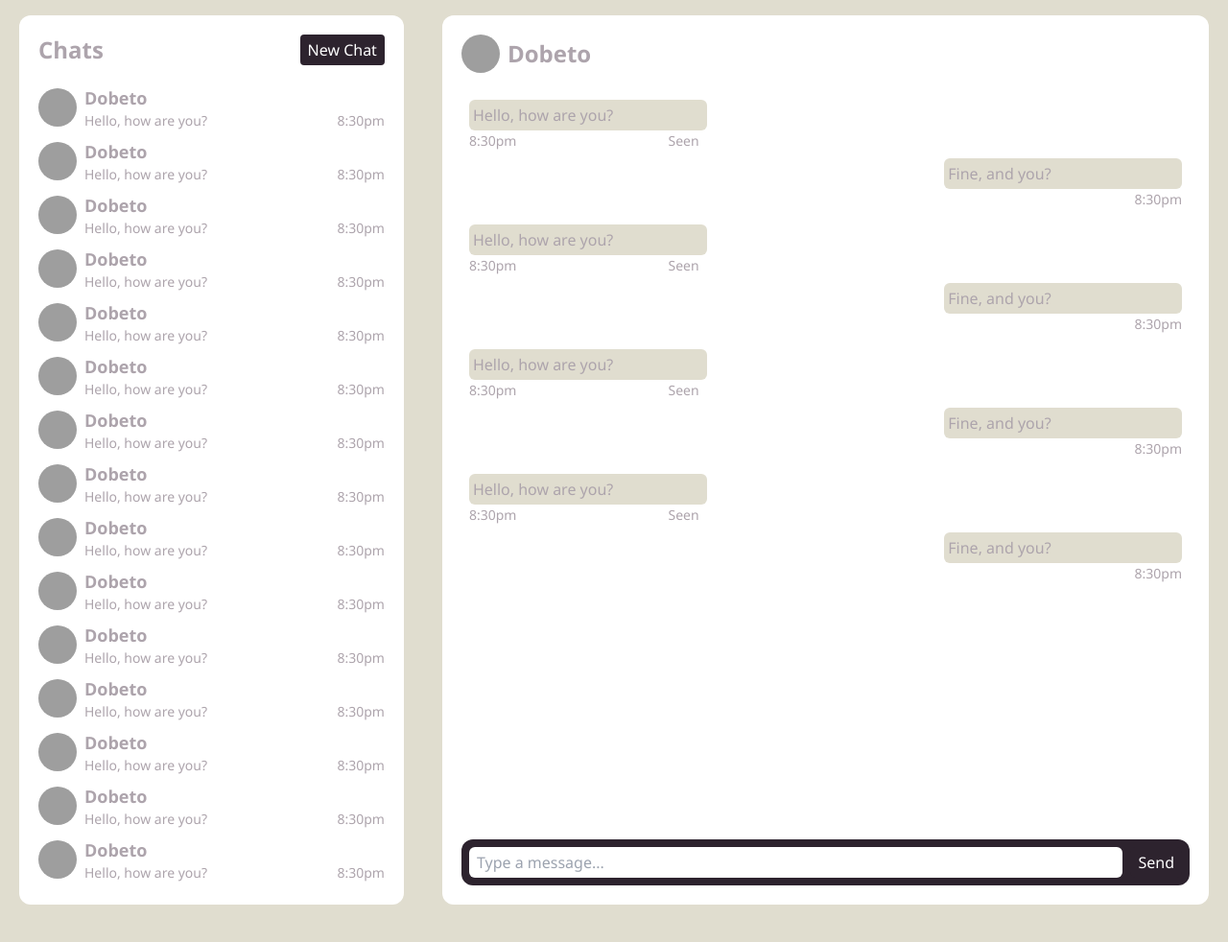
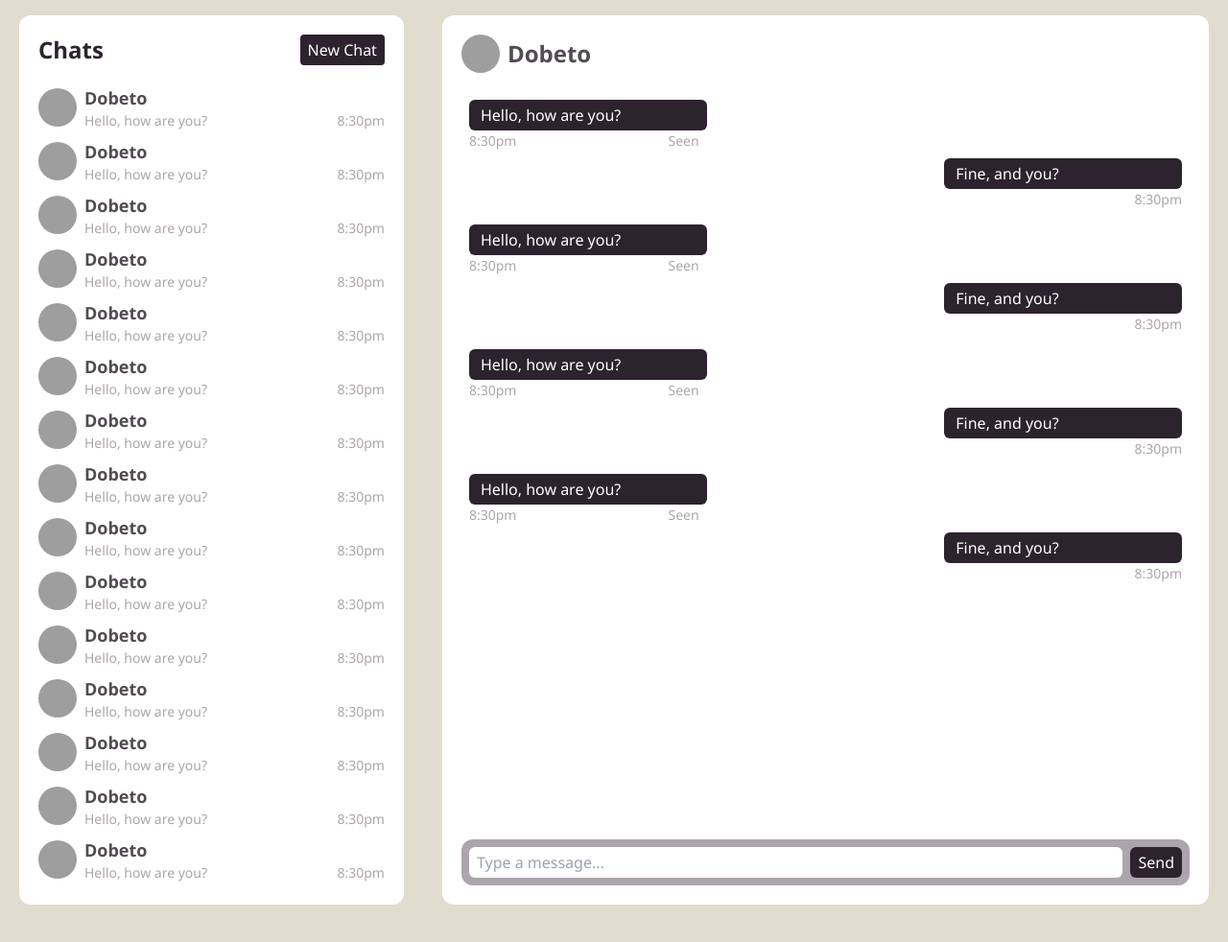
Before and after one commit to PalOntEr/Focus, a PHP site: page /chats.view.php in a window 1280 px wide. Shown: the part 68-1050 px from the top of the page at 96% size. Run offline with PHP 8.4, Linux system fonts and the light colour scheme; grey boxes are pictures that could not be loaded.

Commit message:
Updated chat view to properly use the new colour palette

```diff
--- a/views/chats.view.php
+++ b/views/chats.view.php
@@ -8,7 +8,7 @@
 <div class="container mx-auto flex flex-col sm:flex-row h-full w-screen mt-4">
     <div class="hidden sm:flex flex-col h-5/6 w-1/3 bg-primary rounded-xl mx-5 p-5">
         <div class="flex justify-between items-center mb-5">
-            <h1 class="text-2xl font-bold">Chats</h1>
+            <h1 class="text-2xl text-secondary font-bold">Chats</h1>
             <button class="hidden md:block px-2 py-1 bg-secondary text-white rounded">New Chat</button>
             <button class="block md:hidden px-2 py-1 bg-secondary text-white rounded">➕</button>
         </div>
@@ -35,7 +35,7 @@
     <div class="flex flex-col h-5/6 w-[90%] sm:w-2/3 bg-primary rounded-xl mb-5 sm:mb-0 mx-5 p-5">
         <h1 class="flex text-2xl font-bold space-x-2 mb-5 items-center">
             <img class="h-10 w-10 rounded-full" src="https://www.iconpacks.net/icons/2/free-user-icon-3296-thumb.png" alt="">
-            <p>Dobeto</p>
+            <p class="text-color ">Dobeto</p>
         </h1>
         <div class="flex flex-col space-y-2 overflow-y-scroll h-full p-2 rounded-xl">
             <?php
@@ -49,7 +49,7 @@
                 require 'views/components/outgoingMessage.php';
             ?>
         </div>
-        <div class="flex flex-col justify-end bg-secondary p-2 rounded-xl mt-3 items-center">
+        <div class="flex flex-col justify-end bg-comp-1 p-2 rounded-xl mt-3 items-center">
             <div class="flex justify-between w-full space-x-2">
             <input type="text" class="w-full px-2 py-1 rounded-md" placeholder="Type a message...">
             <button class="px-2 py-1 bg-secondary text-white rounded-md">Send</button>
--- a/views/components/chatPreview.php
+++ b/views/components/chatPreview.php
@@ -1,7 +1,7 @@
 <div class="flex items-center space-x-2 w-full">
     <img class="h-10 w-10 rounded-full" src="https://www.iconpacks.net/icons/2/free-user-icon-3296-thumb.png" alt="">
     <div class="w-full">
-        <h2 class="text-lg font-bold">Dobeto</h2>
+        <h2 class="text-lg text-color font-bold">Dobeto</h2>
         <div class="flex justify-between w-full">
             <p class="text-sm hidden md:block">Hello, how are you?</p>
             <p class="text-sm">8:30pm</p>
--- a/views/components/incomingMessage.php
+++ b/views/components/incomingMessage.php
@@ -1,5 +1,5 @@
 <div class="flex flex-col w-1/3">
-    <div class="bg-color rounded-md p-1 mb-px">
+    <div class="bg-secondary text-primary rounded-md px-3 py-1 mb-px">
         Hello, how are you?
     </div>
     <div class="flex justify-between mr-2">
--- a/views/components/outgoingMessage.php
+++ b/views/components/outgoingMessage.php
@@ -1,5 +1,5 @@
 <div class="flex flex-col items-end">
-    <div class="bg-color rounded-md p-1 mb-px inline-block justify-self-end w-1/3">
+    <div class="bg-secondary text-primary rounded-md px-3 py-1 mb-px inline-block justify-self-end w-1/3">
         Fine, and you?
     </div>
     <div class="mb-2">
--- a/views/css/global.css
+++ b/views/css/global.css
@@ -3,7 +3,7 @@
     --primary-color: #FFFFFF;
     --secondary-color: #2D232E;
     --comp-1-color: #ADA4AC;
-    --comp-2-color: #0D6F73;
+    --comp-2-color: #474448;
     --text-color: #534B52;
 }
 
```
